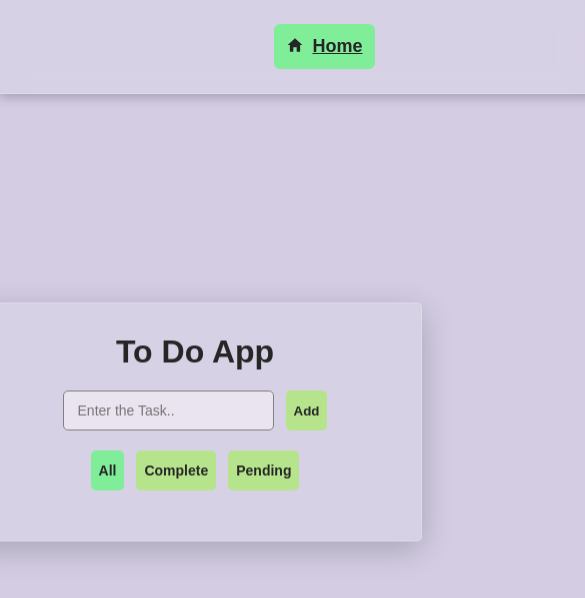
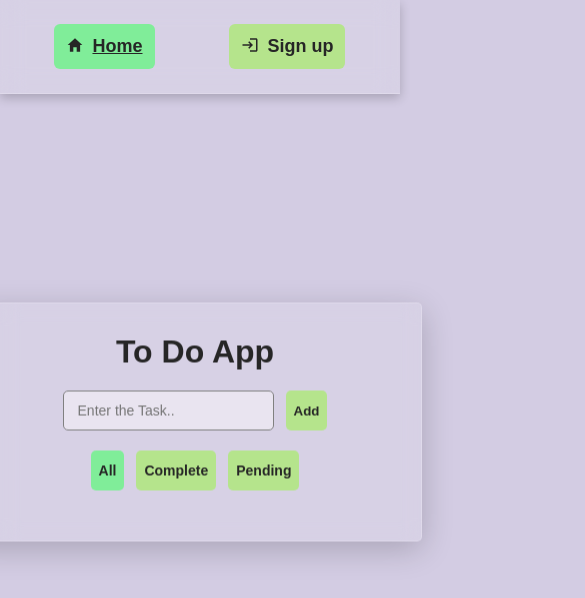
Before and after one commit to iajaypandey/Todo, a React (Vite) app: page / in a window 390 px wide. Shown: the top 598 px of the page, 585 px wide, since content can reach past the window. Built offline with nearby package versions, Linux system fonts and the light colour scheme.

Commit message:
Adding Media query in navbar css file

```diff
--- a/src/Navbar/Navbar.module.css
+++ b/src/Navbar/Navbar.module.css
@@ -46,3 +46,10 @@
     font-weight: 700;
     transition: color 0.2s ease;
 }
+
+@media only screen and (max-width: 480px){
+    .navbar{
+        width: 400px;
+        position: sticky;
+    }
+}
```
